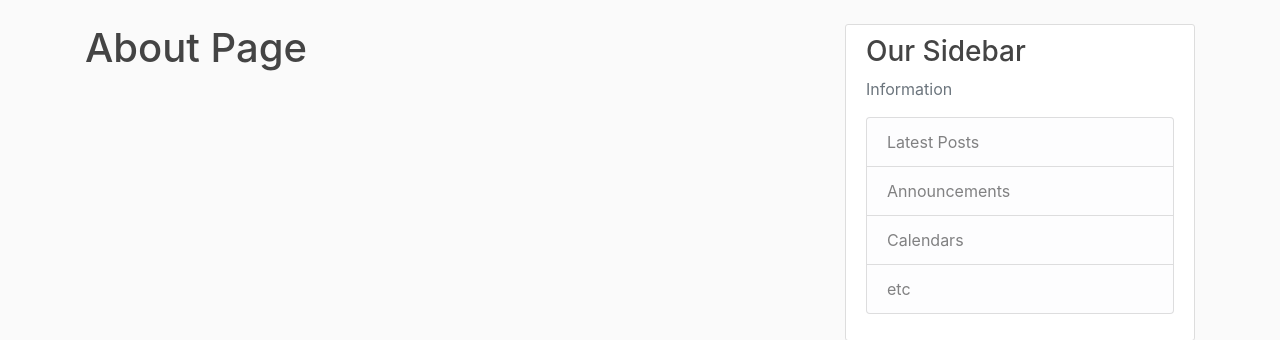
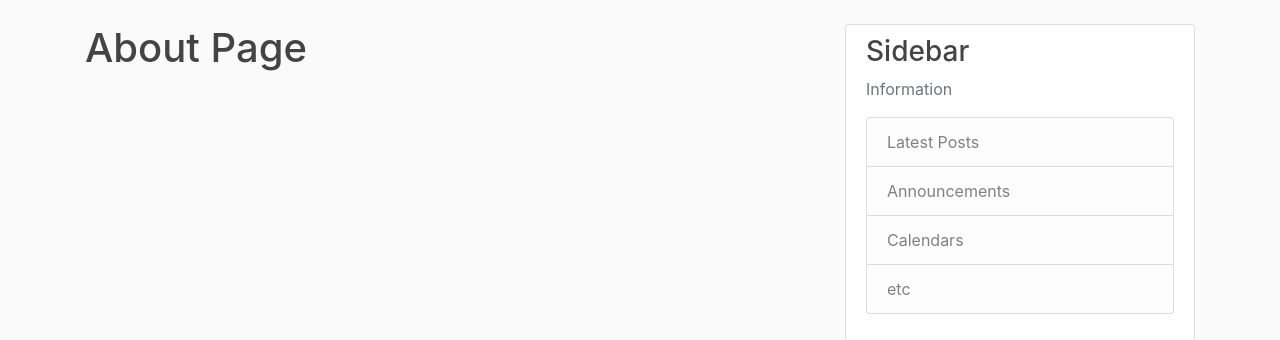
Before and after one commit to mahajanhrishikesh/Flask-Blog, a Flask app: page /about in a window 1280 px wide. Shown: the part 56-396 px from the top of the page. Run offline with Flask 2, Linux system fonts and the light colour scheme; some libraries are stand-ins or nearby versions.

Commit message:
Sidebar UI Updated

```diff
--- a/flaskblog/templates/layout.html
+++ b/flaskblog/templates/layout.html
@@ -60,7 +60,7 @@
 	    </div>
 	    <div class="col-md-4">
 	      <div class="content-section">
-	        <h3>Our Sidebar</h3>
+	        <h3>Sidebar</h3>
 	        <p class='text-muted'>Information
 	          <ul class="list-group">
 	            <li class="list-group-item list-group-item-light">Latest Posts</li>
```
